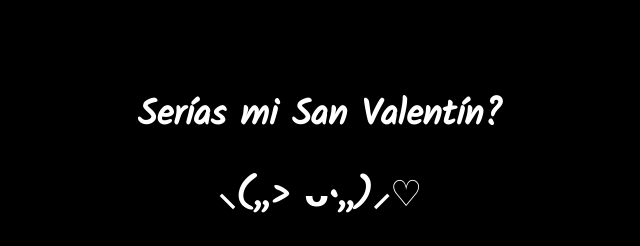
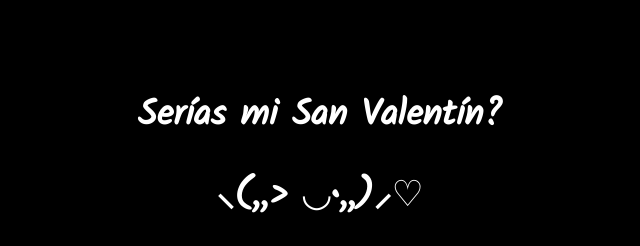
Before and after one commit to ColinAskey/Would-you-be-my-valentines-darling, a plain HTML site: page index.html in a window 1280 px wide. Shown: the top 246 px of the page, 320-960 px from the left. Drawn offline with Linux system fonts and the light colour scheme.

Commit message:
Update index.html

```diff
--- a/index.html
+++ b/index.html
@@ -12,7 +12,7 @@
 </head>
 <body>
     <h1 class="question">Serías mi San Valentín?</h1>
-    <h2 class="question">⸜(,,> ᴗ•,,)⸝♡</h2>
+    <h2 class="question">⸜(,,> ◡•,,)⸝♡</h2>
     <img src="assets/kitty.jpg" alt="" width="300px" height="300px" class="giffy">
     <div class="buttons">
         <button class="button Sí" onclick="Sí()">Sí</button>
```
